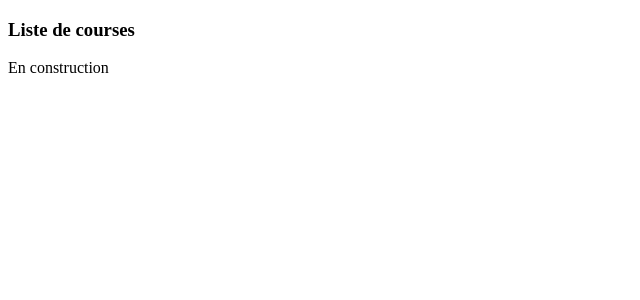
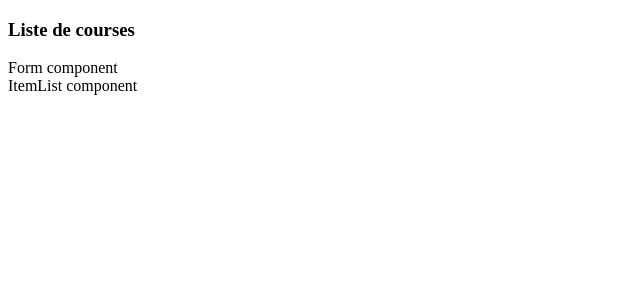
Before and after one commit to sandix34/Shopping-List, a React (Create React App) app: page / in a window 1280 px wide. Shown: the top 300 px of the page, without its empty margins (0-640 px from the left). Built offline with nearby package versions, Linux system fonts and the light colour scheme.

Commit message:
création du composant Form et ItemList

```diff
--- a/src/components/App.jsx
+++ b/src/components/App.jsx
@@ -1,4 +1,6 @@
 import React, { Component } from 'react';
+import Form from './Form';
+import ItemList from './ItemList';
 
 class App extends Component {
   constructor(props) {
@@ -9,7 +11,8 @@ class App extends Component {
     return (
       <div>
         <h3>Liste de courses</h3>
-        <div>En construction</div>
+        <Form />
+        <ItemList />
       </div>
     );
   }
--- /dev/null
+++ b/src/components/Form.jsx
@@ -0,0 +1,9 @@
+import React from 'react';
+
+const Form = () => {
+    return (
+        <div>Form component</div>
+     );
+}
+
+export default Form;
--- /dev/null
+++ b/src/components/ItemList.jsx
@@ -0,0 +1,9 @@
+import React from 'react';
+
+const ItemList = () => {
+    return (
+        <div>ItemList component</div>
+     );
+}
+
+export default ItemList;
```
